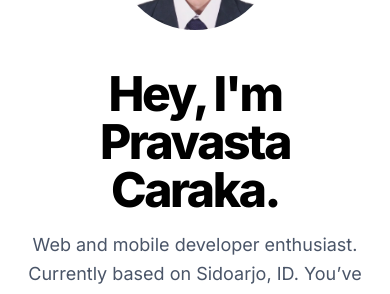
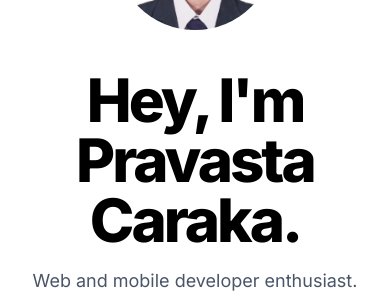
Before and after one commit to pravastacaraka/pravastacaraka.my.id, a Next.js app: page / in a window 390 px wide. Shown: the part 146-440 px from the top of the page. Built offline with nearby package versions, Linux system fonts and the light colour scheme; no server answers.

Commit message:
refactor(theme): add custom breakpoints

```diff
--- a/styles/theme.js
+++ b/styles/theme.js
@@ -1,5 +1,13 @@
 import { extendTheme, theme as defaultTheme } from "@chakra-ui/react";
-import { mode } from "@chakra-ui/theme-tools";
+import { createBreakpoints, mode } from "@chakra-ui/theme-tools";
+
+const breakpoints = createBreakpoints({
+  xs: "375px",
+  sm: "640px",
+  md: "768px",
+  lg: "1024px",
+  xl: "1280px",
+});
 
 const config = {
   useSystemColorMode: false,
@@ -26,6 +34,7 @@ const styles = {
 };
 
 const customTheme = extendTheme({
+  breakpoints,
   config,
   fonts,
   styles,
```
Also changed, not shown: pages/blog.js (+8 -1 lines), pages/projects.js (+8 -1 lines).
